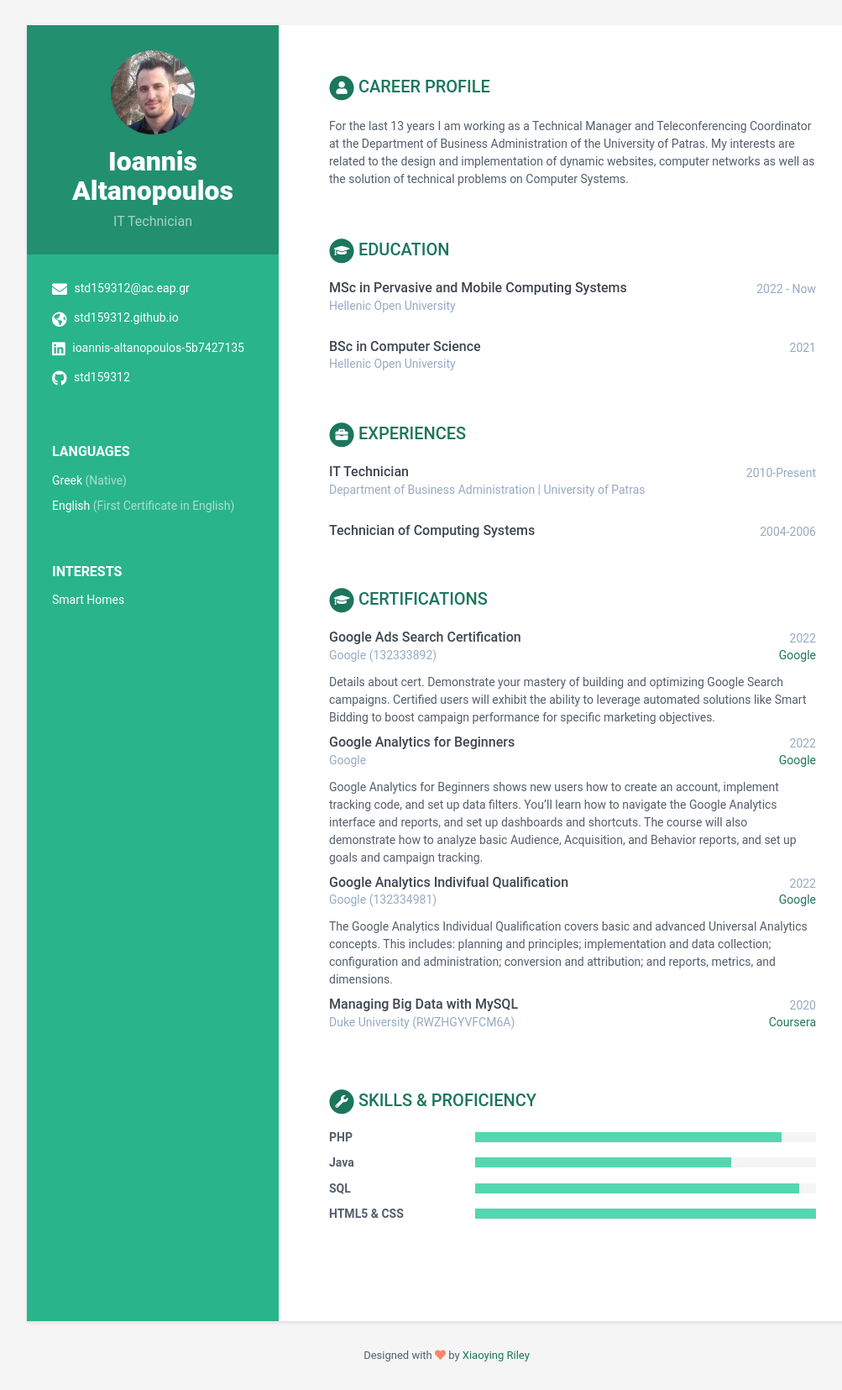
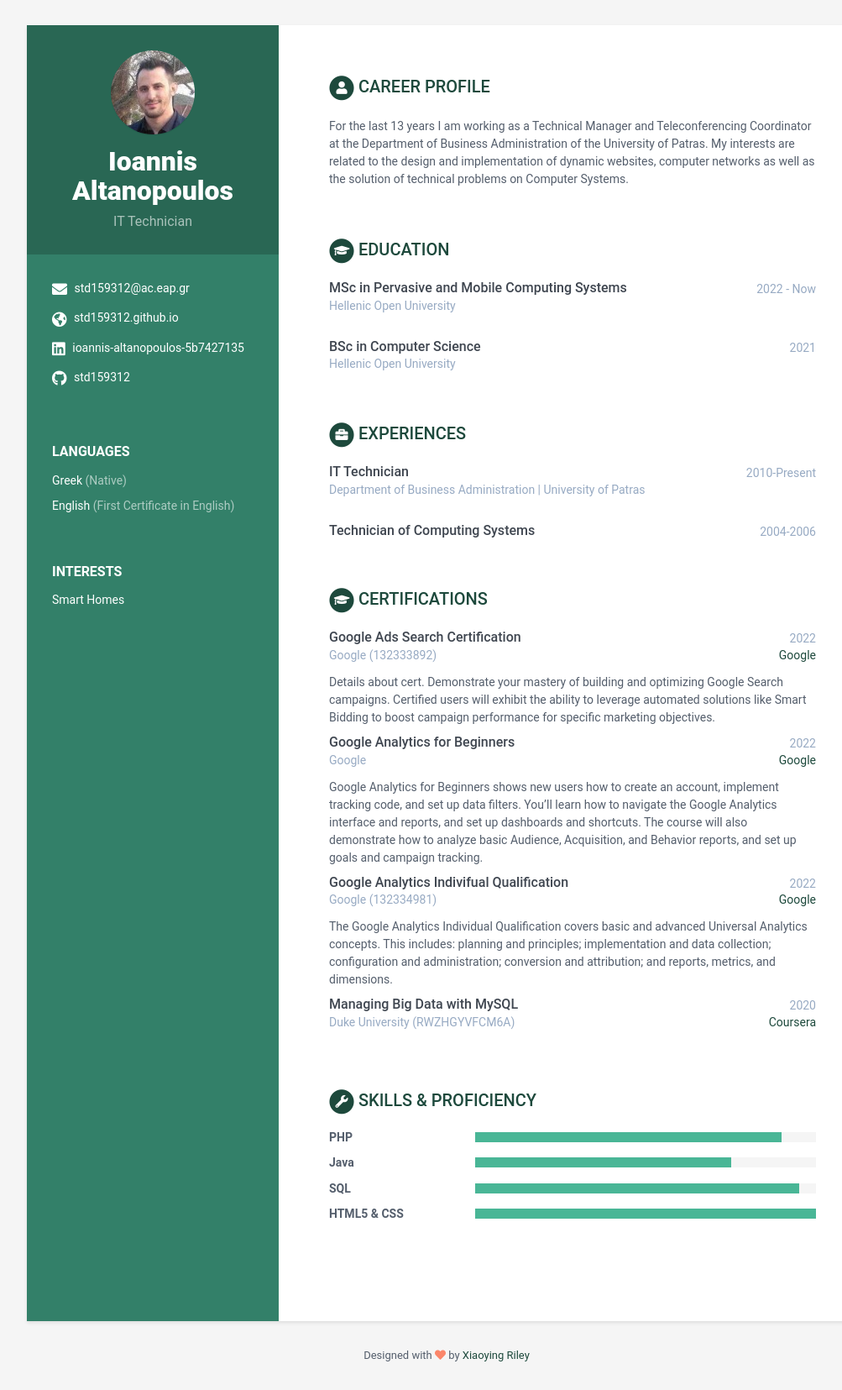
Before and after one commit to std159312/std159312.github.io, a Jekyll site: the page built from index.html, in a window 1280 px wide. Shown: the whole page at 84% size, without its empty margins (108-1111 px from the left). Built offline with Jekyll 4.4.1, drawn with Linux system fonts in a browser that asks for light colours.

Commit message:
Initial commit

```diff
--- a/_sass/skins/_blue.scss
+++ b/_sass/skins/_blue.scss
@@ -1,5 +1,5 @@
 /* Blue variables */
-$theme-color: #2ab48b;
+$theme-color: #338069;
 $text-color: #3F4650;
 $text-color-secondary: #545E6C;
 $text-grey: #97AAC3;
```
